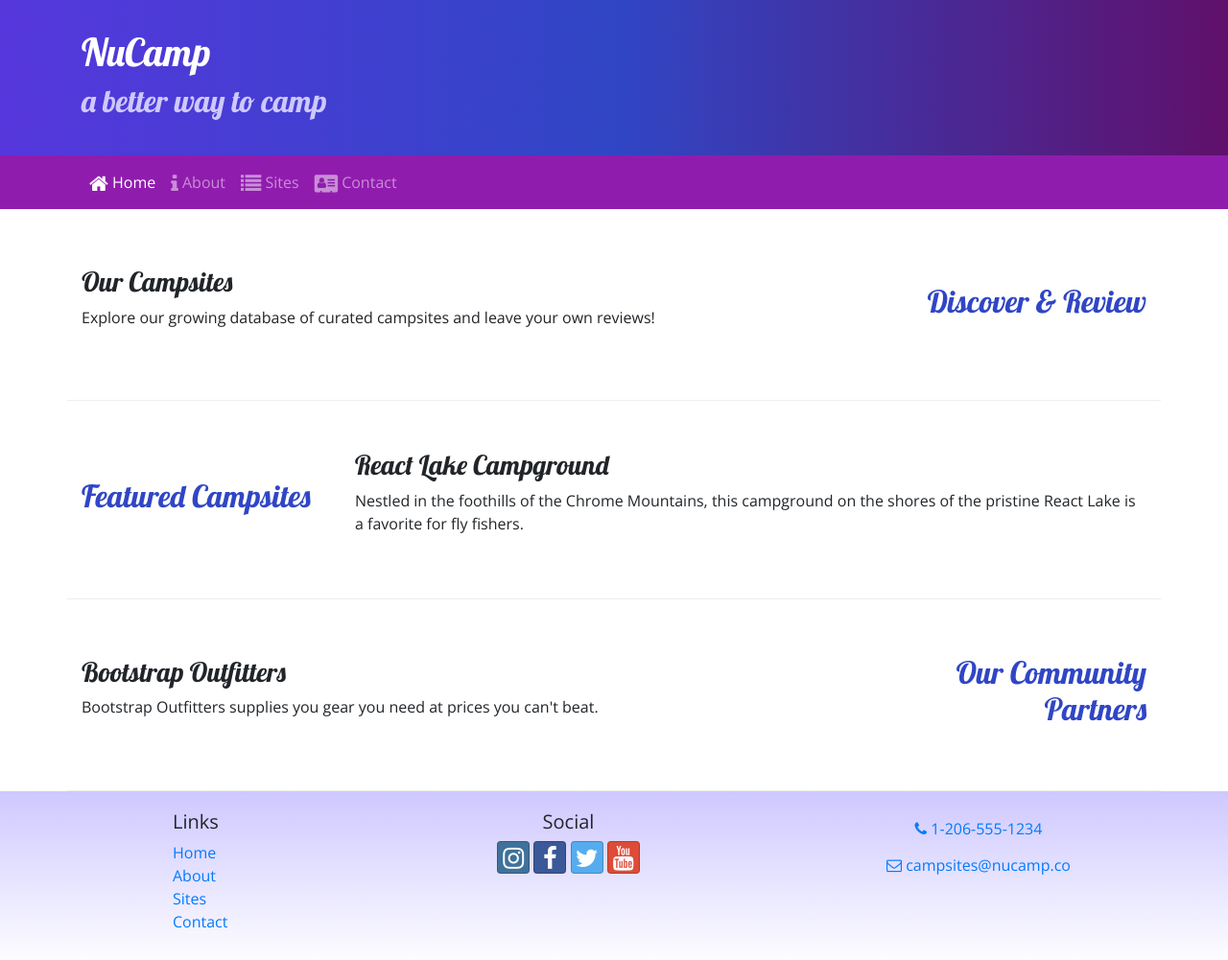
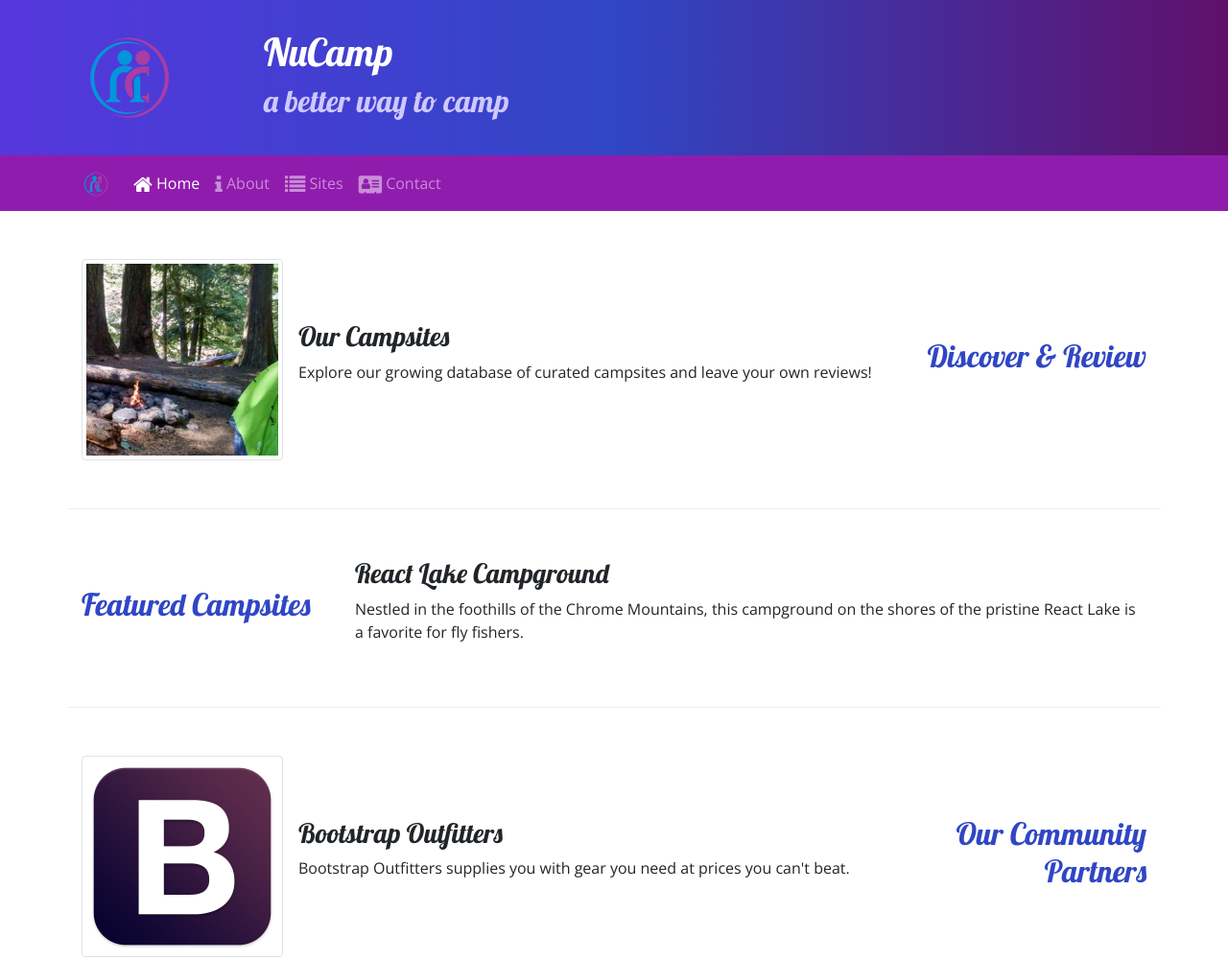
Before and after one commit to nil-sj/bootstrap, a website: page index.html in a window 1280 px wide. Shown: the top 1001 px of the page at 96% size. Drawn offline with nearby package versions, Linux system fonts and the light colour scheme.

Commit message:
Week 2 - Images and Media

```diff
--- a/index.html
+++ b/index.html
@@ -23,6 +23,9 @@
     <header class="jumbotron jumbotron-fluid">
         <div class="container">
             <div class="row">
+                <div class="col-4 col-sm-3 col-md-2 align-self-center">
+                    <img src="img/logo.png" class="img-fluid" />
+                 </div>
                 <div class="col">
                     <h1>NuCamp</h1>
                     <h2>a better way to camp</h2>
@@ -33,7 +36,9 @@
 
     <nav class="navbar navbar-expand-sm navbar-dark sticky-top">
         <div class="container">
-            <button class="navbar-toggler ml-auto" type="button" data-toggle="collapse" data-target="#nucampNavbar">
+            <a class="navbar-brand" href="#"><img src="img/logo.png" height="30" width="30" /></a>
+            <button class="navbar-toggler" type="button" data-toggle="collapse" data-target="#nucampNavbar">
+            <button class="navbar-toggler" type="button" data-toggle="collapse" data-target="#nucampNavbar">
                 <span class="navbar-toggler-icon"></span>
             </button>
             <div class="collapse navbar-collapse" id="nucampNavbar">
@@ -53,8 +58,13 @@
                 <h2 class="text-sm-right">Discover & Review</h2>
             </div>
             <div class="col">
-                <h3>Our Campsites</h3>
-                <p class="d-none d-sm-block">Explore our growing database of curated campsites and leave your own reviews!</p>
+                <div class="media">
+                    <img class="d-flex mr-3 img-thumbnail" src="img/breadcrumb-trail-thumb.jpg" alt="Breadcrumb Trail" />
+                    <div class="media-body align-self-center">
+                        <h3>Our Campsites</h3>
+                        <p class="d-none d-sm-block">Explore our growing database of curated campsites and leave your own reviews!</p>
+                    </div>
+                </div>
             </div>
         </div>
     </div>
@@ -77,8 +87,13 @@
                 <h2 class="text-sm-right">Our Community Partners</h2>
             </div>
             <div class="col">
-                <h3>Bootstrap Outfitters</h3>
-                <p class="d-none d-sm-block">Bootstrap Outfitters supplies you gear you need at prices you can't beat.</p>
+                <div class="media">
+                    <img class="d-flex mr-3 img-thumbnail" src="img/bootstrap-thumb.png" alt="Bootstrap Outfitters" />
+                    <div class="media-body align-self-center">
+                        <h3>Bootstrap Outfitters</h3>
+        				<p class="d-none d-sm-block">Bootstrap Outfitters supplies you with gear you need at prices you can't beat.</p>
+                    </div>
+                </div>
             </div>
         </div>
     </div>
```
Also changed, not shown: aboutus.html (+5 -1 lines), contactus.html (+5 -1 lines), img/bootstrap-thumb.png (added), img/breadcrumb-trail-thumb.jpg (added), img/breadcrumb-trail.jpg (added), img/chrome-river-thumb.jpg (added), img/chrome-river.jpg (added), img/logo.png (added), img/react-lake-thumb.jpg (added), img/react-lake.jpg (added), 1 other file.
